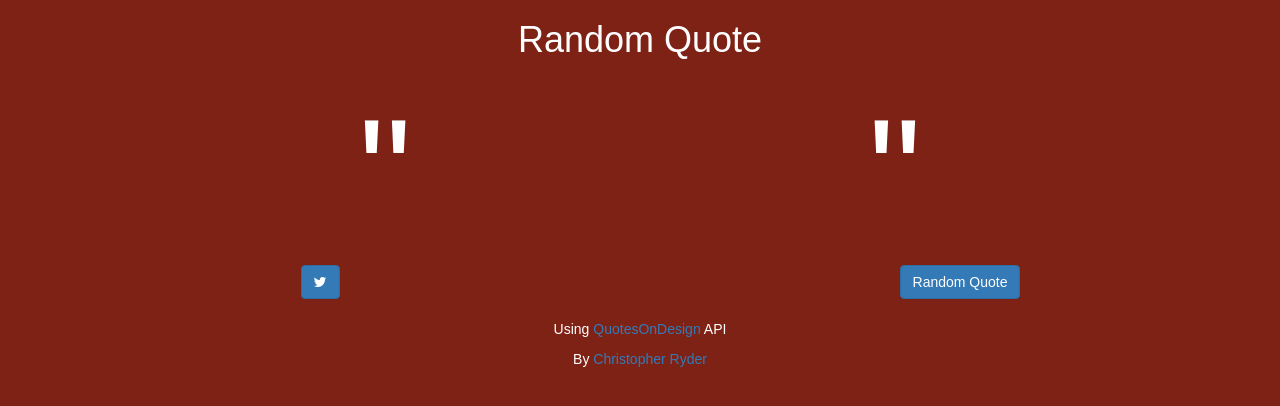
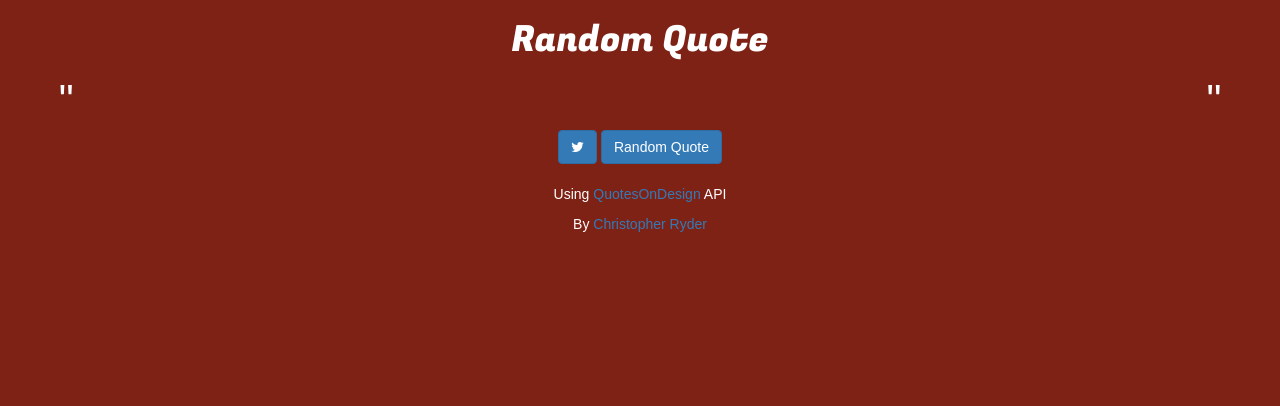
Before and after one commit to cryder9898/random-quotes, a plain HTML site: page index.html in a window 1280 px wide. Drawn offline with nearby package versions, Linux system fonts and the light colour scheme; no server answers; a web font is replaced by a local one.

Commit message:
fixed css

```diff
--- a/css/style.css
+++ b/css/style.css
@@ -1,58 +1,47 @@
-@import url('https://fonts.googleapis.com/css?family=Railway');
+@import url('https://fonts.googleapis.com/css?family=Fugaz+One|Glegoo');
 
-* {
+body {
   margin: 0;
   padding: 0;
-  list-style: none;
-  vertical-align: baseline;
+  font-family: arial, sans-serif;
+  font-weight: 400;
+  background-color: #7F2216;
   color: white;
 }
 
-body {
-  font-family: 'Raleway', sans-serif;
-  font-weight: 400;
-  background-color: #7F2216;
+h1 {
+  font-family: "Fugaz One";
+}
+
+.container-fluid div {
+  display: inline-block;
 }
 
 .huge {
-  font-size: 150px;
+  vertical-align: top;
+  font-size: 3em;
 }
 
 .quote {
-  padding: 20px;
-  font-family: Railway;
-  font-size: 30px;
+  margin-top: 20px;
+  font-family: Glegoo;
+  font-size: 2em;
+}
+
+.quote-container {
+  width: 90%;
 }
 
 .author {
   font-size: 20px;
   text-align: right;
+  display: block;
 }
 
 .footer {
   margin: 20px;
 }
 
-.buttons {
-  width: 450px;
-  margin: auto;
-  display: block;
-
+.buttons div {
+  display: inline-block;
 }
-
-.button {
-  height:38px;
-  border:none;
-  border-radius:3px;
-  color:#fff;
-  background-color: blue;
-  outline:none;
-  font-size:0.85em;
-  padding: 8px 18px 6px 18px;
-  margin-top:30px;
-  opacity:1;
-  cursor:pointer;
-  &:hover {
-    opacity:0.9;
-  }
-}
--- a/index.html
+++ b/index.html
@@ -14,27 +14,32 @@
     <title>Random Quote Generator</title>
   </head>
 <body>
-  <div class="container-fluid text-center">
-    <div class="row">
+  <div class="text-center">
+    <div>
       <h1>Random Quote</h1>
     </div>
-    <div class="row">
-      <div class="col-xs-4 text-right">
-        <h1 class="huge">"</h1></div>
-      <div class="col-xs-4">
+    <div class="container-fluid">
+      <div class="huge">"</div>
+      <div class="quote-container">
         <div id="quote-content" class="quote"></div>
         <div id="quote-title" class="author"></div>
       </div>
-      <div class="col-xs-4 text-left">
-        <h1 class="huge">"</h1></div>
+      <div class="huge">"</div>
     </div>
-    <div class="row">
-      <div class="col-xs-6">
-        <a rel="nofollow" rel="noreferrer"id="tweet-quote" class="btn btn-primary" title="Tweet this quote!" target="_blank">
+    <div class="buttons">
+      <div>
+        <a
+          rel="nofollow"
+          rel="noreferrer"
+          id="tweet-quote"
+          class="btn btn-primary"
+          title="Tweet this quote!"
+          target="_blank"
+        >
           <i class="fa fa-twitter"></i>
         </a>
       </div>
-      <div class="col-xs-6">
+      <div>
         <button id="get-another-quote-button" class="btn btn-primary">Random Quote</button>
       </div>
     </div>
```
